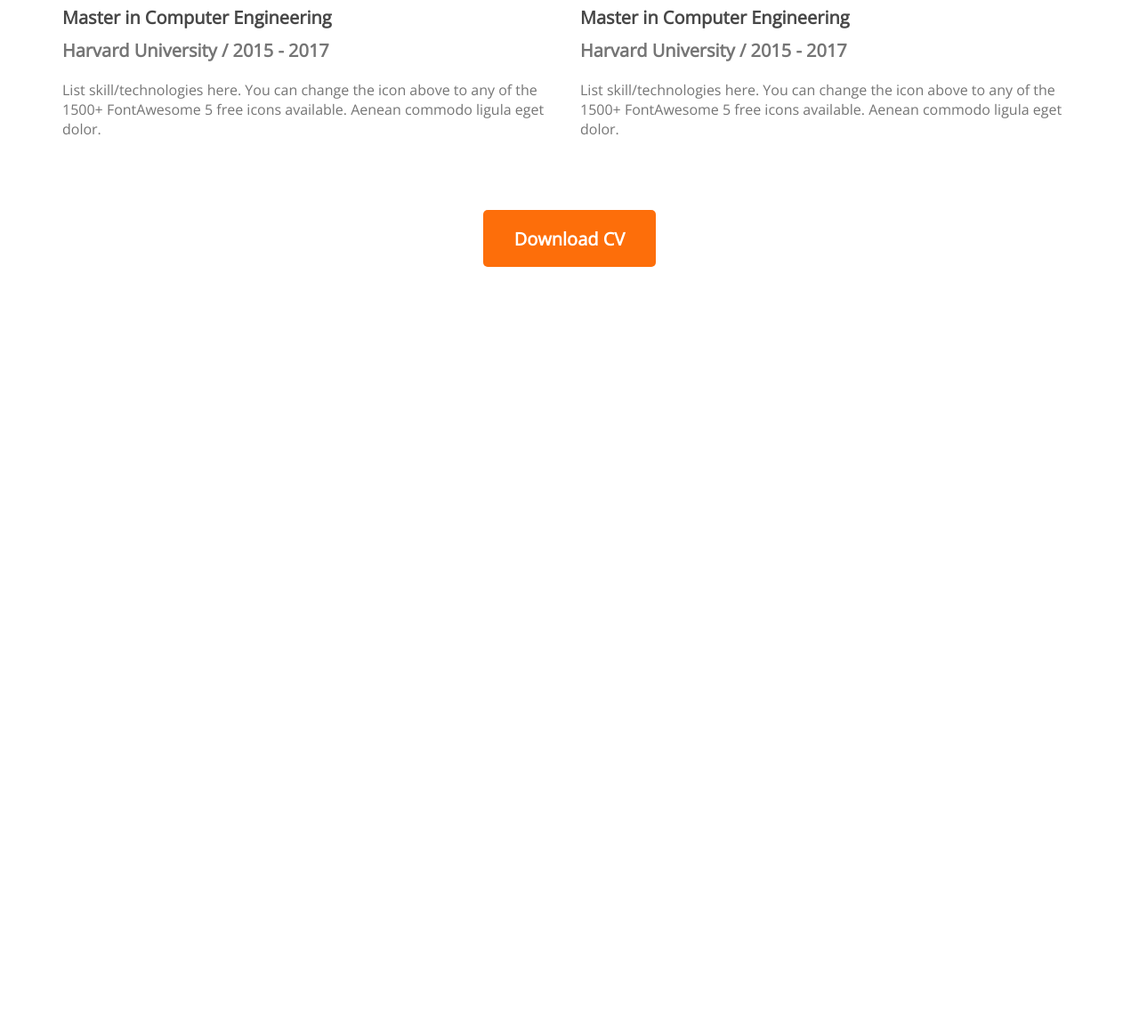
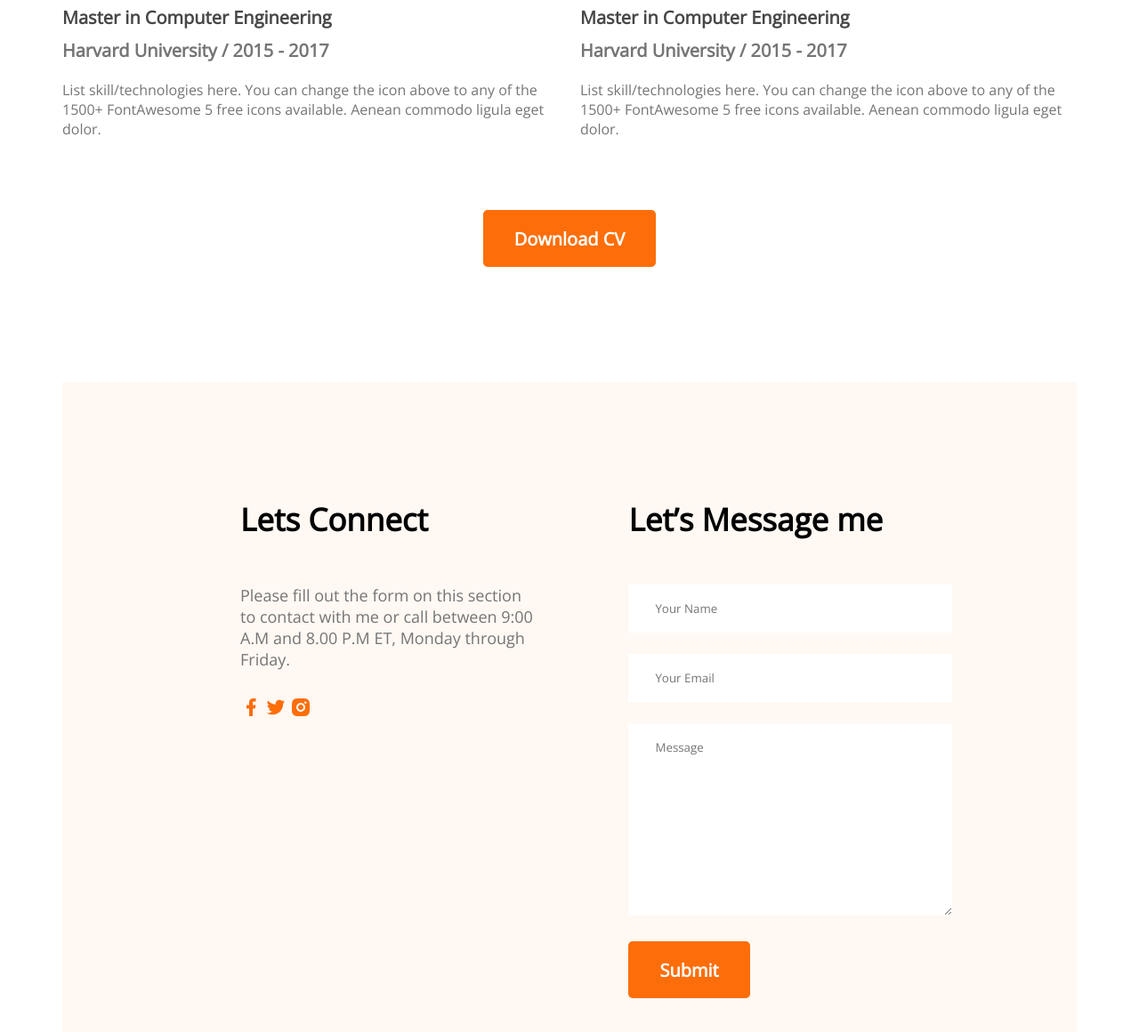
Before and after one commit to Lopachowdhury1/developer-portfolio, a plain HTML site: page index.html in a window 1280 px wide. Shown: the part 2808-3968 px from the top of the page at 89% size. Before the commit the page ends 3108 px from the top, so only its background shows below. Drawn offline with nearby package versions, Linux system fonts and the light colour scheme.

Commit message:
new added

```diff
--- a/index.html
+++ b/index.html
@@ -199,6 +199,46 @@
 
         </section>
 
+        <!-- contact section -->
+
+        <section class="contact">
+
+
+            <div>
+                <h3 class="section-title">Lets Connect</h3>
+                <p class="section-description">Please fill out the form on this section to contact with me or call
+                    between 9:00 A.M and 8.00 P.M
+                    ET, Monday through
+                    Friday.</p>
+                <a href="">
+                    <img src="images/icons/facebook.png" alt="">
+                </a>
+                <a href="">
+                    <img src="images/icons/twitter.png" alt="">
+                </a>
+                <a href="">
+                    <img src="images/icons/insta.png" alt="">
+                </a>
+            </div>
+
+            <div>
+                <h3 class="section-title">Let’s Message me</h3>
+                <form action="">
+                    <input type="text" name="" id="" placeholder="Your
+Name">
+                    <input type="email" name="" id="" placeholder="Your Email">
+
+                    <textarea name="" id="" cols="30" rows="10" placeholder="Message"></textarea>
+                    <input class="btn-primary" type="submit" value="Submit">
+
+
+                </form>
+            </div>
+
+
+
+        </section>
+
     </main>
 
     <footer>
--- a/style/portfolio.css
+++ b/style/portfolio.css
@@ -194,3 +194,27 @@ section {
     margin-top: 50px;
     text-align: center;
 }
+
+.contact {
+    display: flex;
+    gap: 100px;
+    background-color: #FFF8F3;
+    padding: 130px 200px;
+}
+
+.contact .section-title {
+    text-align: left;
+}
+
+.contact input[type="text"],
+input[type="email"],
+textarea {
+    margin-bottom: 24px;
+    border: 0;
+    width: 100%;
+    padding: 18px 30px;
+}
+
+.contact a {
+    text-decoration: none;
+}
```
